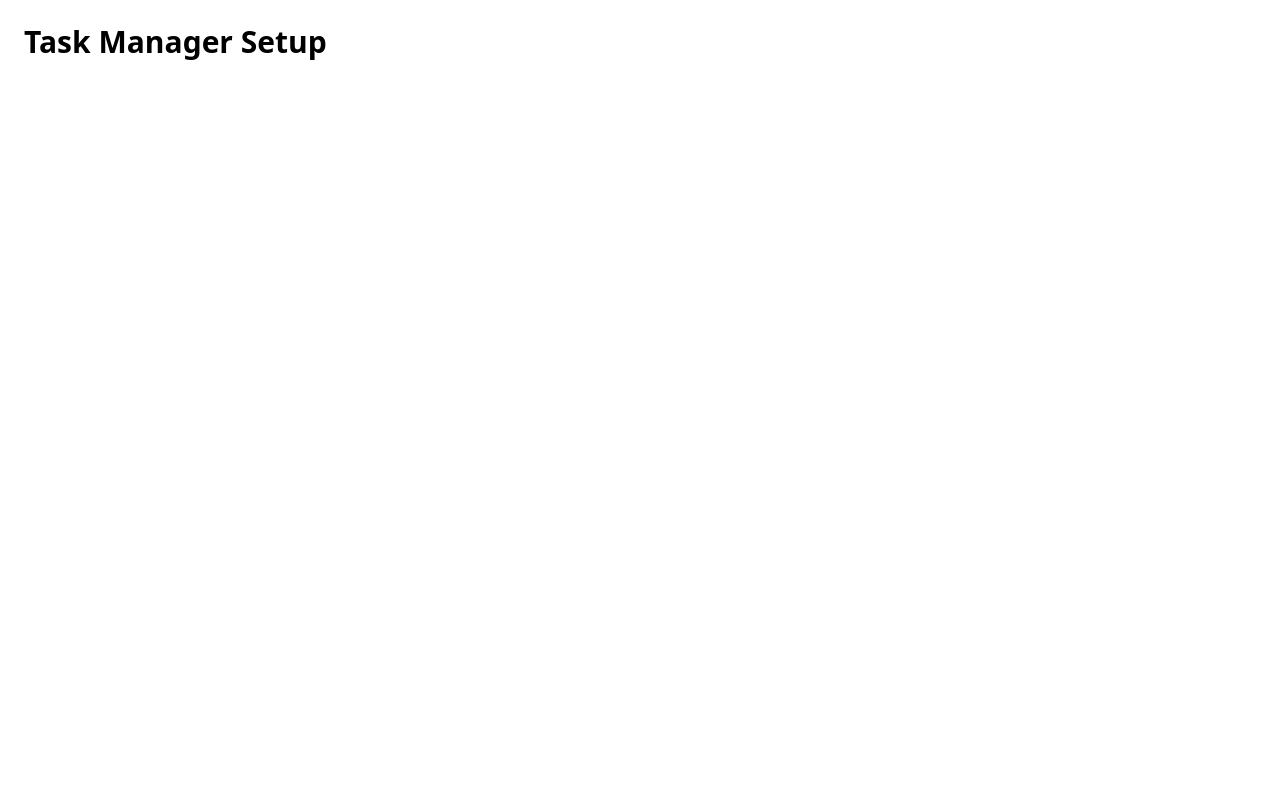
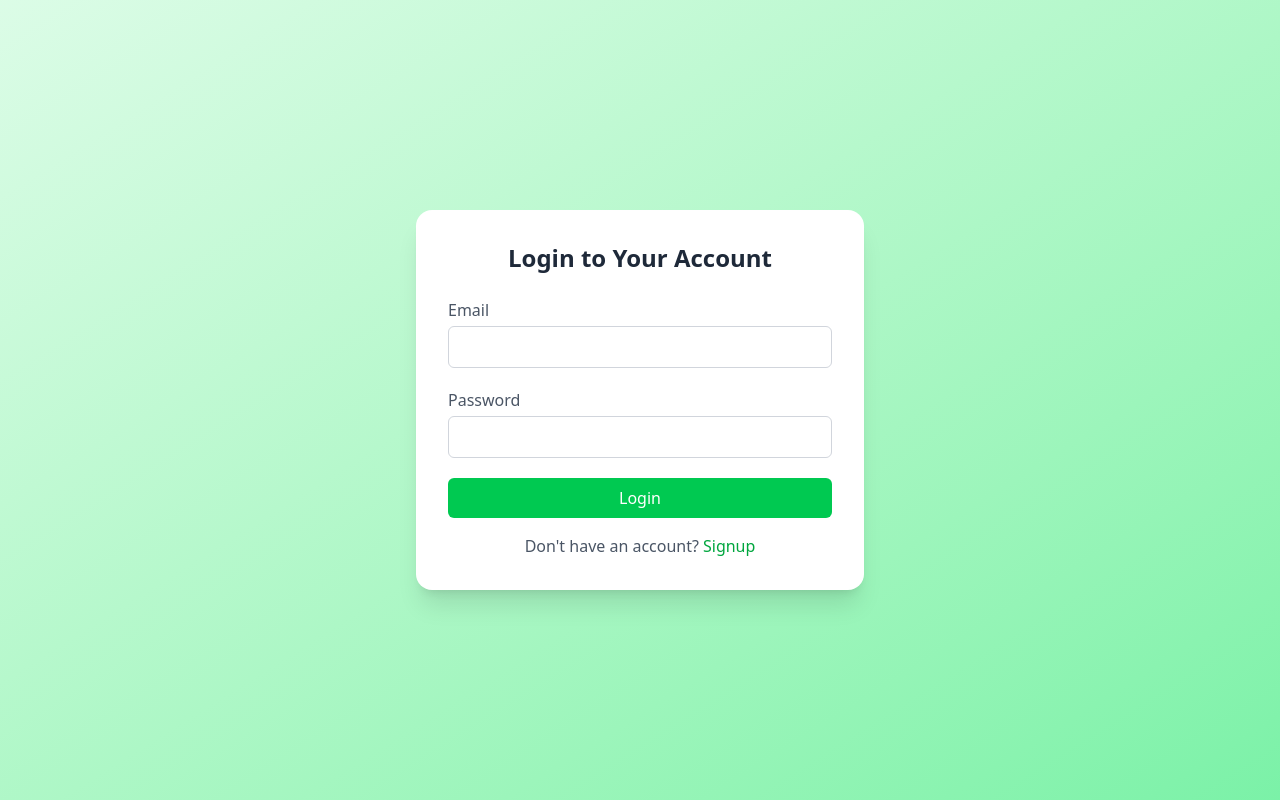
Before and after one commit to taimurwaheed/Task-Manager, a React (Vite) app: page /login in a window 1280 px wide. Built offline with nearby package versions, Linux system fonts and the light colour scheme.

Commit message:
feat: Wrap Routes in AppProvider

```diff
--- a/src/App.tsx
+++ b/src/App.tsx
@@ -1,9 +1,13 @@
-const App: React.FC = () => {
+import { AppProvider } from './context/AppContext';
+import { AppRoutes } from './routing/AppRoutes';
+import './index.css';
+
+function App() {
   return (
-    <>
-      <h1 className="m-6 text-3xl font-bold font-sans">Task Manager Setup</h1>
-    </>
+    <AppProvider>
+      <AppRoutes />
+    </AppProvider>
   );
-};
+}
 
 export default App;
--- a/src/types/task.types.ts
+++ b/src/types/task.types.ts
@@ -1,9 +1,11 @@
 export interface Task {
-    id: number;
+    id: string;
     text: string;
     completed: boolean;
     createdAt: Date;
 }
+
+export type NewTask = Omit<Task, 'id'>;
 
 export type FilterType = 'all' | 'active' | 'completed';
 
```
